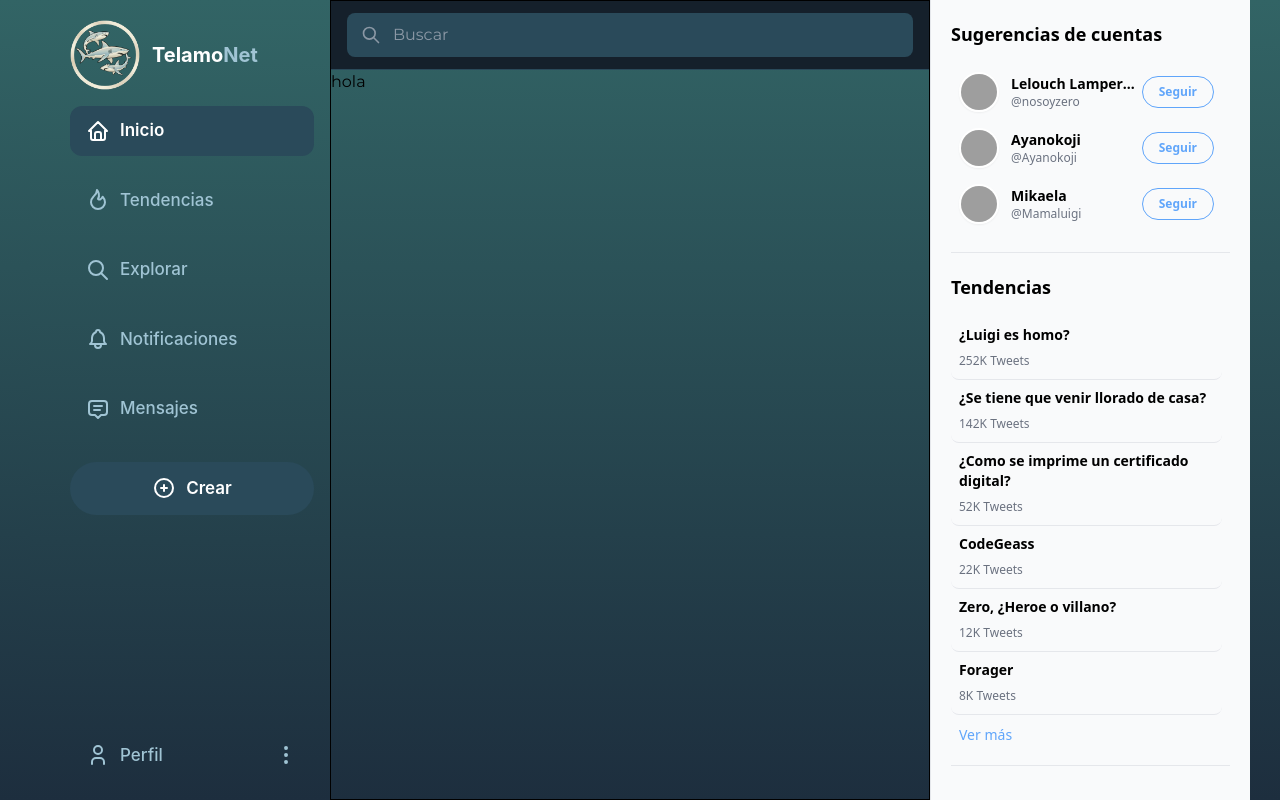
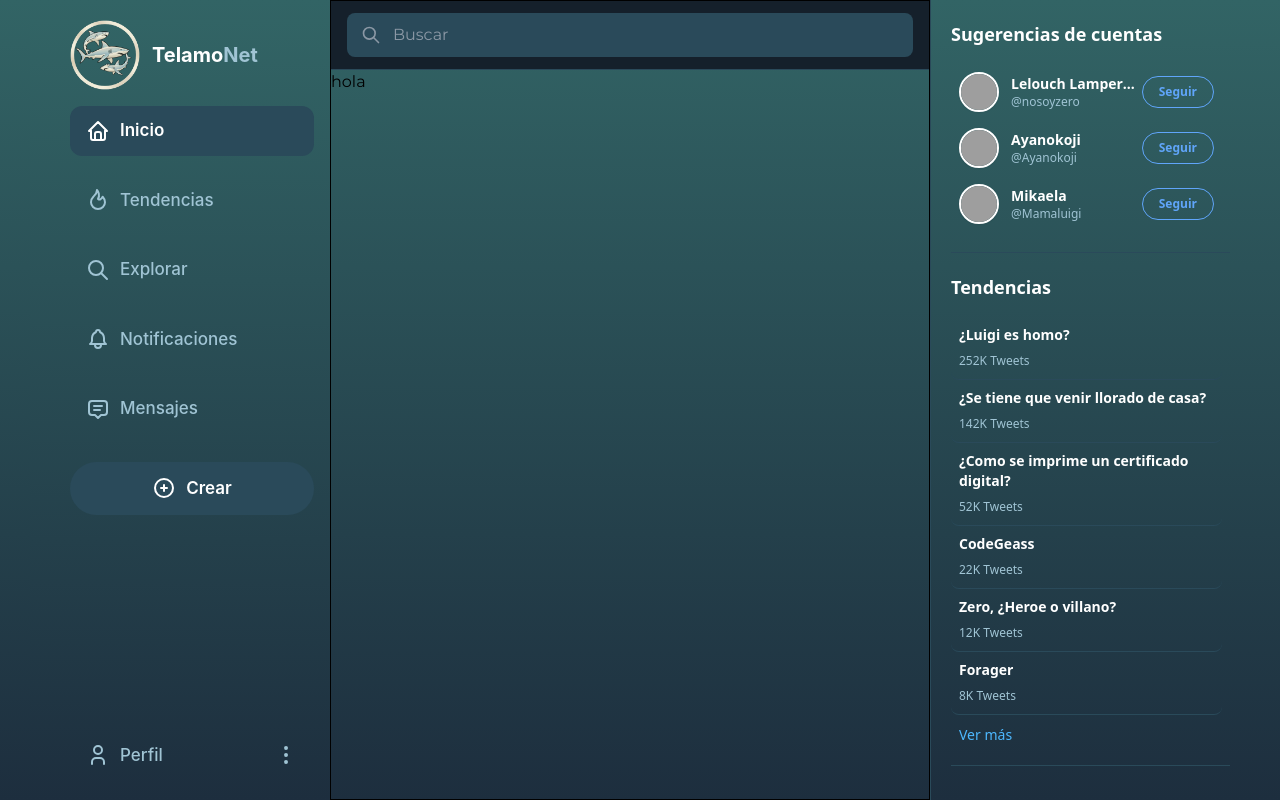
Before and after one commit to AntonioMorera/Telamonet, a Vue app: page /home in a window 1280 px wide. Built offline with nearby package versions, Linux system fonts and the light colour scheme; grey boxes are pictures that could not be loaded.

Commit message:
cambio fondo sideBar

```diff
--- a/src/components/SideBar.vue
+++ b/src/components/SideBar.vue
@@ -38,18 +38,18 @@ const tendencias = [
 </script>
 
 <template>
-  <aside class="w-80 h-screen sticky top-0 overflow-y-auto border-l border-gray-200 bg-gray-50 p-5 font-sans">
+  <aside class="w-80 h-screen sticky top-0 overflow-y-auto border-l border-[#2a4a5a] p-5 font-sans">
 
     <!-- Sugerencias de cuentas -->
     <div class="mb-5">
-      <h3 class="font-extrabold text-lg text-black mb-4">
+      <h3 class="font-extrabold text-lg text-white mb-4">
         {{ t.sidebar.accountSuggestions }}
       </h3>
 
       <div
         v-for="sugerencia in sugerencias"
         :key="sugerencia.id"
-        class="flex items-center py-2 px-2 mr-2 rounded-lg hover:bg-gray-100 transition-colors duration-200"
+        class="flex items-center py-2 px-2 mr-2 rounded-lg hover:bg-[#2a4a5a] transition-colors duration-200"
       >
         <!-- Avatar -->
         <div class="mr-3">
@@ -62,15 +62,13 @@ const tendencias = [
 
         <!-- Información -->
         <div class="flex-1 flex flex-col min-w-0">
-          <span class="font-bold text-sm truncate">
+          <span class="font-bold text-sm truncate text-white">
             {{ sugerencia.nombre }}
           </span>
-          <span class="text-xs text-gray-500 truncate">
+          <span class="text-xs text-[#a0c4d4] truncate">
             {{ sugerencia.usuario }}
           </span>
         </div>
-
-
 
         <!-- Botón Seguir -->
         <ButtonTemplate :texto="t.sidebar.follow"></ButtonTemplate>
@@ -78,62 +76,62 @@ const tendencias = [
     </div>
 
     <!-- Separador -->
-    <hr class="border-none h-px bg-gray-200 my-5">
+    <hr class="border-none h-px bg-[#2a4a5a] my-5">
 
     <!-- Tendencias -->
     <div class="mb-5">
-      <h3 class="font-extrabold text-lg text-black mb-4">
+      <h3 class="font-extrabold text-lg text-white mb-4">
         {{ t.sidebar.trending }}
       </h3>
 
       <div
         v-for="(tendencia, index) in tendencias"
         :key="index"
-        class="py-2 px-2 mr-2 border-b border-gray-200 last:border-none rounded-lg hover:bg-gray-100 transition-colors duration-200 cursor-pointer"
+        class="py-2 px-2 mr-2 border-b border-[#2a4a5a] last:border-none rounded-lg hover:bg-[#2a4a5a] transition-colors duration-200 cursor-pointer"
       >
-        <span class="block font-bold text-sm text-black mb-0.5">
+        <span class="block font-bold text-sm text-white mb-0.5">
           {{ tendencia.hashtag }}
         </span>
-        <span class="text-xs text-gray-500">
+        <span class="text-xs text-[#a0c4d4]">
           {{ tendencia.tweets }}
         </span>
       </div>
 
-      <a href="#" class="block mt-2.5 text-blue-400 text-sm px-2 hover:underline">
+      <a href="#" class="block mt-2.5 text-[#4db8ff] text-sm px-2 hover:text-[#80d4ff] hover:underline transition-colors duration-200">
         Ver más
       </a>
     </div>
 
     <!-- Separador -->
-    <hr class="border-none h-px bg-gray-200 my-5">
+    <hr class="border-none h-px bg-[#2a4a5a] my-5">
 
     <!-- Videos -->
     <div class="mb-5">
       <!-- Videos que te gustaron -->
-      <div class="flex items-center py-3 px-2.5 mr-2 rounded-lg hover:bg-blue-50 transition-colors duration-200 cursor-pointer">
+      <div class="flex items-center py-3 px-2.5 mr-2 rounded-lg hover:bg-[#2a4a5a] transition-colors duration-200 cursor-pointer">
         <!-- Icono a la izquierda -->
         <div class="mr-3">
-          <svg xmlns="http://www.w3.org/2000/svg" width="24" height="24" viewBox="0 0 24 24" fill="none" stroke="currentColor" stroke-width="2" stroke-linecap="round" stroke-linejoin="round" class="icon icon-tabler icons-tabler-outline icon-tabler-heart">
+          <svg xmlns="http://www.w3.org/2000/svg" width="24" height="24" viewBox="0 0 24 24" fill="none" stroke="currentColor" stroke-width="2" stroke-linecap="round" stroke-linejoin="round" class="icon icon-tabler icons-tabler-outline icon-tabler-heart text-[#a0c4d4]">
             <path stroke="none" d="M0 0h24v24H0z" fill="none"/>
             <path d="M19.5 12.572l-7.5 7.428l-7.5 -7.428a5 5 0 1 1 7.5 -6.566a5 5 0 1 1 7.5 6.572"/>
           </svg>
         </div>
-        <span class="text-sm text-black font-medium">
+        <span class="text-sm text-white font-medium">
           {{ t.sidebar.likedVideos }}
         </span>
       </div>
 
       <!-- Videos guardados -->
-      <div class="flex items-center py-3 px-2.5 mr-2 rounded-lg hover:bg-blue-50 transition-colors duration-200 cursor-pointer">
+      <div class="flex items-center py-3 px-2.5 mr-2 rounded-lg hover:bg-[#2a4a5a] transition-colors duration-200 cursor-pointer">
         <!-- Icono a la izquierda -->
         <div class="mr-3">
-          <svg xmlns="http://www.w3.org/2000/svg" width="24" height="24" viewBox="0 0 24 24" fill="none" stroke="currentColor" stroke-width="2" stroke-linecap="round" stroke-linejoin="round">
+          <svg xmlns="http://www.w3.org/2000/svg" width="24" height="24" viewBox="0 0 24 24" fill="none" stroke="currentColor" stroke-width="2" stroke-linecap="round" stroke-linejoin="round" class="text-[#a0c4d4]">
             <path d="M6 4h10l4 4v10a2 2 0 0 1 -2 2h-12a2 2 0 0 1 -2 -2v-12a2 2 0 0 1 2 -2"/>
             <circle cx="12" cy="14" r="2"/>
             <path d="M14 4v4h-8v-4"/>
           </svg>
         </div>
-        <span class="text-sm text-black font-medium">
+        <span class="text-sm text-white font-medium">
           {{ t.sidebar.savedVideos }}
         </span>
       </div>
@@ -152,11 +150,14 @@ const tendencias = [
 }
 
 .aside::-webkit-scrollbar-thumb {
-  background: #ccc;
+  background: #2a4a5a;
   border-radius: 3px;
 }
 
 .aside::-webkit-scrollbar-thumb:hover {
-  background: #999;
+  background: #3a5a6a;
+}
+aside{
+  background: linear-gradient(180deg, #326465, #1d2e3e);
 }
 </style>
```
